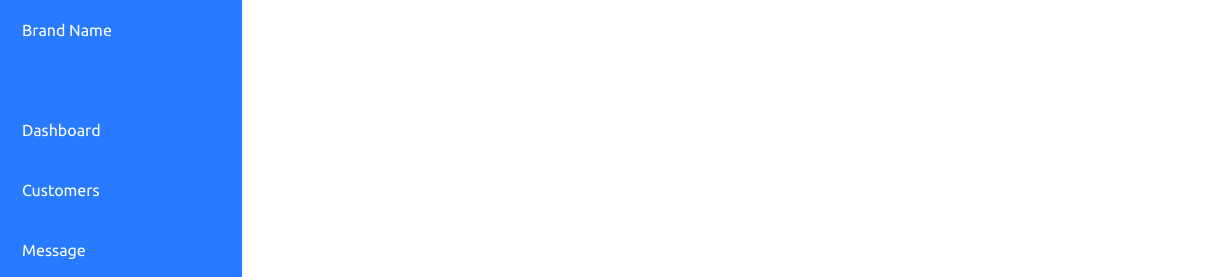
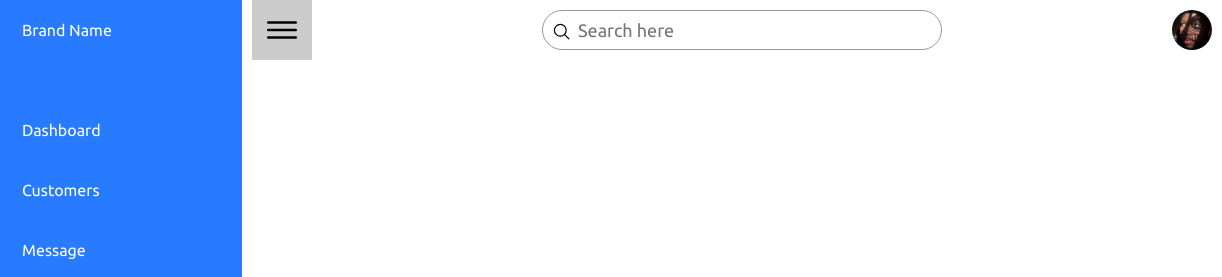
Before and after one commit to Mouhamedmbodj/Responsive-Admin-Dashboard, a plain HTML site: page index.html in a window 1280 px wide. Shown: the top 277 px of the page, 58-1280 px from the left. Drawn offline with nearby package versions, Linux system fonts and the light colour scheme.

Commit message:
ajout d'image user && input search

```diff
--- a/index.html
+++ b/index.html
@@ -61,6 +61,26 @@
                 </li>
             </ul>
         </div>
+
+        <!-- main -->
+        <div class="main">
+            <div class="topbar">
+                <div class="toggle">
+                    <ion-icon name="menu-outline"></ion-icon>
+                </div>
+                <!-- search -->
+                <div class="search">
+                    <label>
+                        <input type="text" placeholder="Search here">
+                        <ion-icon name="search-outline"></ion-icon>
+                    </label>
+                </div>
+                <!-- userImg-->
+                <div class="user">
+                   <img src="photo_2021-11-29_22-43-04.jpg" alt="">
+                </div>
+            </div>
+        </div>
     </div>
 
     <script type="module" src="https://unpkg.com/ionicons@5.5.2/dist/ionicons/ionicons.esm.js"></script>
@@ -71,7 +91,7 @@
         let list = document.querySelectorAll('.navigation li')
 
         function activeLink(){
-            list.forEach((item)=> item.classList.remove(''));
+            list.forEach((item)=> item.classList.remove('hovered'));
             this.classList.add('hovered');
         }
 
--- a/style.css
+++ b/style.css
@@ -50,7 +50,8 @@ body{
    border-bottom-left-radius:30px;
 }
 
-.navigation ul li:hover{
+.navigation ul li:hover,
+.navigation ul li.hovered{
     background-color: var(--white)
 }
 
@@ -69,7 +70,8 @@ body{
 }
 
 
-.navigation ul li:hover a{
+.navigation ul li:hover a,
+.navigation ul li.hovered a{
     color: var(--blue);
 }
 
@@ -99,7 +101,8 @@ body{
 
 /* curve outside */
 
-.navigation ul li:hover a::before {
+.navigation ul li:hover a::before,
+.navigation ul li.hovered a::before {
     content: '';
     position: absolute;
     top: -50px;
@@ -111,7 +114,8 @@ body{
     box-shadow: 35px 35px 0 10px var(--white);
 }
 
-.navigation ul li:hover a::after {
+.navigation ul li:hover a::after,
+.navigation ul li.hovered a::after {
     content: '';
     position: absolute;
     bottom: -50px;
@@ -122,3 +126,83 @@ body{
     border-radius: 50%;
     box-shadow: 35px -35px 0 10px var(--white);
 }
+
+/*main*/
+.main{
+    position: absolute;
+    width:calc(100% - 300px);
+    left: 300px;
+    min-height: 100vh;
+    background: var(--white);
+    transition:0.5s
+}
+
+.topbar{
+    width:100%;
+    height: 60px;
+    display:flex;
+    justify-content: space-between;
+    align-items:center;
+    padding: 0 10px ;
+}
+
+.toggle{
+    position: relative;
+    top:0;
+    width:60px;
+    height: 60px;
+    background: #ccc;
+    display: flex;
+    justify-content: center;
+    align-items:center;
+    font-size:2.5em;
+    cursor: pointer;
+}
+
+.search{
+    position:relative;
+    width: 400px;
+    margin:0 10px
+}
+
+.search label{
+    position: relative;
+    width:100%
+}
+
+.search label input{
+    width:100%;
+    height:40px;
+    border-radius: 40px;
+    padding:5px 20px;
+    padding-left: 35px;
+    font-size: 18px;
+    outline: none;
+    border:1px solid var(--black2);
+}
+
+.search label ion-icon{
+    position: absolute;
+    top: 0;
+    left: 10px;
+    font-size: 1.2em;
+}
+
+.user{
+    position: relative;
+    width: 40px;
+    height:40px;
+    border-radius:50%;
+    overflow: hidden;
+    cursor: pointer;
+
+}
+
+.user img{
+    position: absolute;
+    top: 0;
+    left:0;
+    width:100%;
+    height: 100%;
+    object-fit: cover;
+}
```
Also changed, not shown: photo_2021-11-29_22-43-04.jpg (added).
